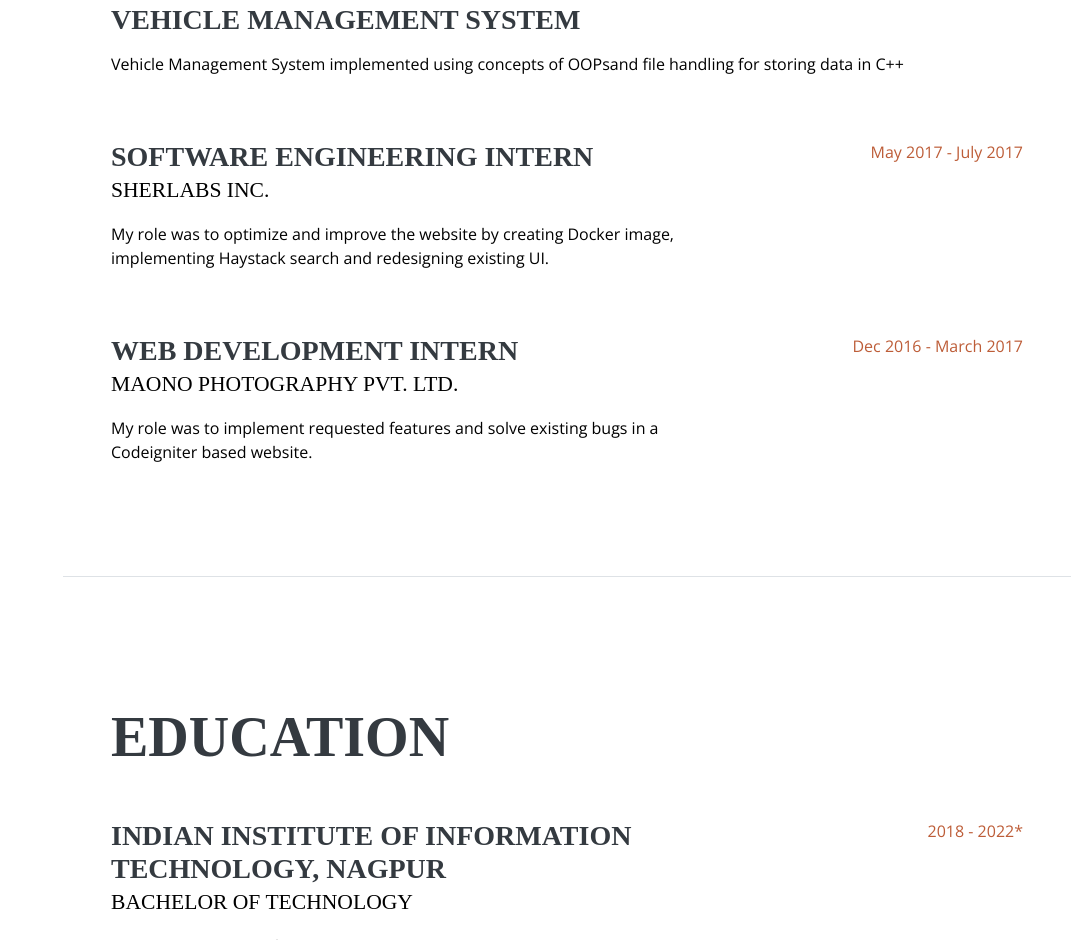
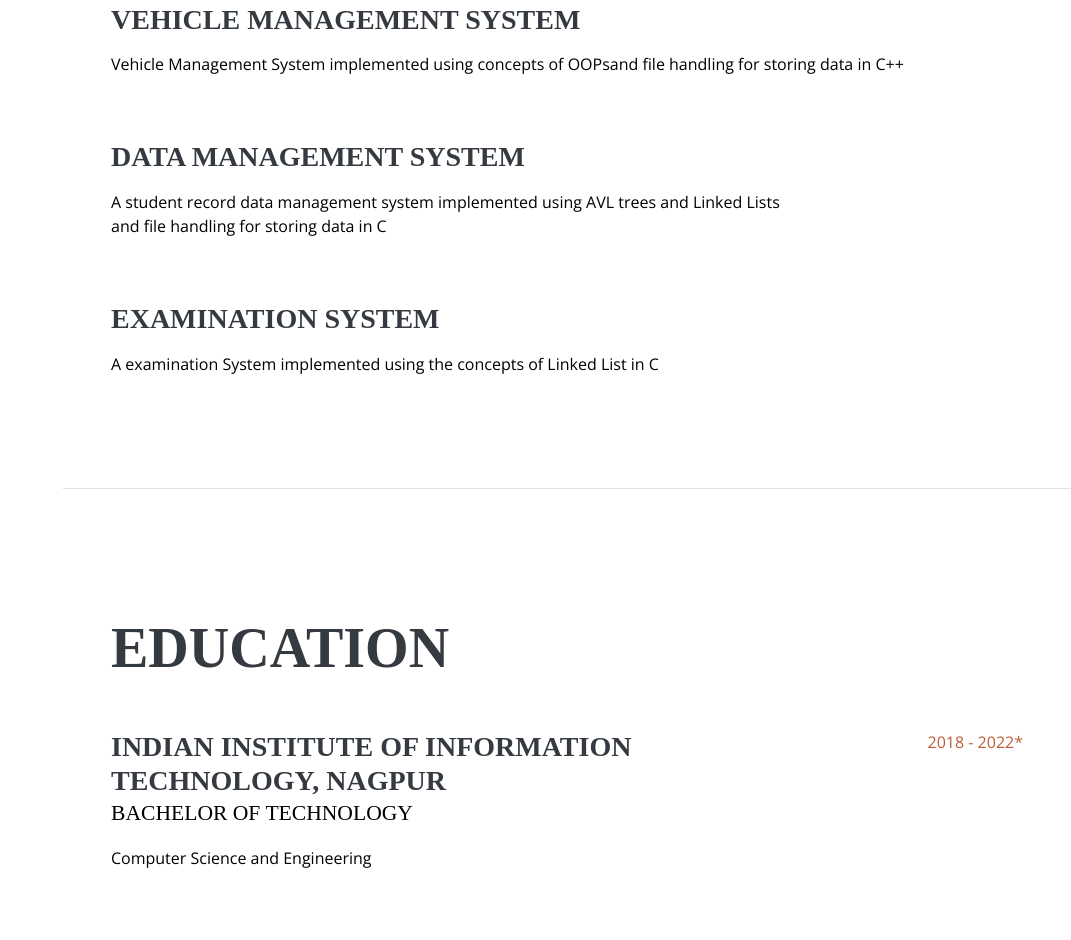
Before and after one commit to utkarshpatel500/utkarshpatel.github.io, a plain HTML site: page index.html in a window 1280 px wide. Shown: the part 1122-2062 px from the top of the page, without its empty margins (209-1280 px from the left). Drawn offline with nearby package versions, Linux system fonts and the light colour scheme; a web font is replaced by a local one.

Commit message:
Portfolio

```diff
--- a/index.html
+++ b/index.html
@@ -154,23 +154,18 @@
 
 					<div class="resume-item d-flex flex-column flex-md-row mb-5">
 						<div class="resume-content mr-auto">
-							<h3 class="mb-0">Software Engineering Intern</h3>
-							<div class="subheading mb-3">Sherlabs Inc.</div>
-							<p>My role was to optimize and improve the website by creating Docker image, implementing Haystack search and redesigning existing UI.</p>
-						</div>
-						<div class="resume-date text-md-right">
-							<span class="text-primary">May 2017 - July 2017</span>
+							<h3 class="mb-0">Data Management System</h3>
+							<p></p>
+							<p>A student record data management system implemented using AVL trees and Linked Lists <br>
+							and file handling for storing data in C</br></p>
 						</div>
 					</div>
 
 					<div class="resume-item d-flex flex-column flex-md-row mb-5">
 						<div class="resume-content mr-auto">
-							<h3 class="mb-0">Web Development Intern</h3>
-							<div class="subheading mb-3">Maono Photography Pvt. Ltd.</div>
-							<p>My role was to implement requested features and solve existing bugs in a Codeigniter based website.</p>
-						</div>
-						<div class="resume-date text-md-right">
-							<span class="text-primary">Dec 2016 - March 2017</span>
+							<h3 class="mb-0">Examination System</h3>
+							<p></p>
+							<p>A examination System implemented using the concepts of Linked List in C</p>
 						</div>
 					</div>
 
```
